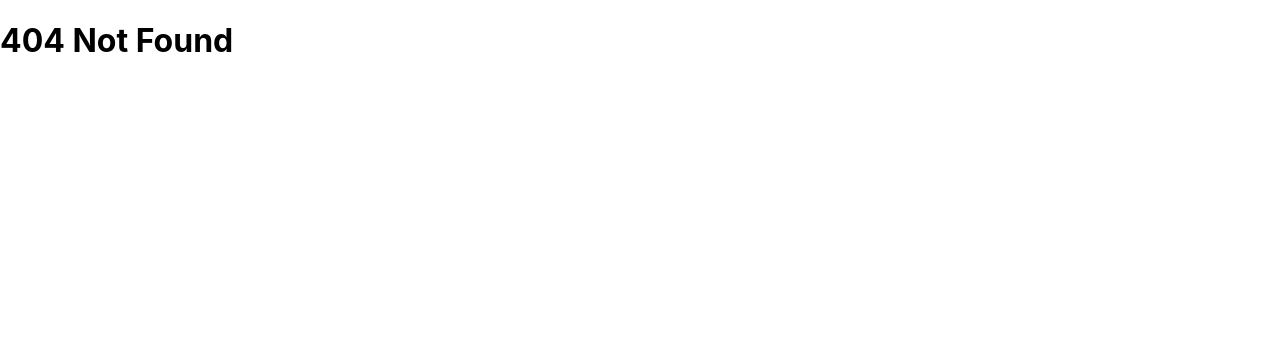
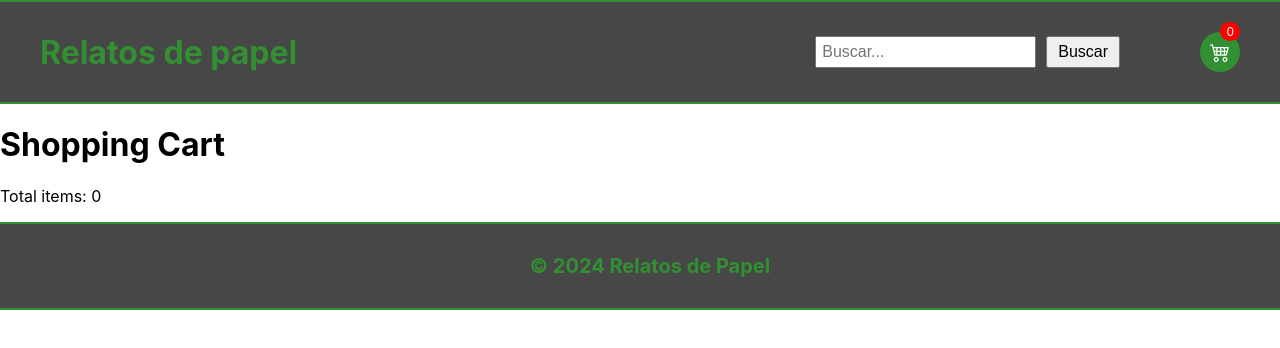
Before and after one commit to miguelmm95/Relatos_de_Papel-Front-End, a React (Create React App) app: page /Cart in a window 1280 px wide. Before the commit this address had no page. Shown: the top 348 px of the page. Built offline with nearby package versions, Linux system fonts and the light colour scheme; the HTML template or start-up script is replaced by a standard one.

Commit message:
cart preview

```diff
--- a/src/App.js
+++ b/src/App.js
@@ -7,7 +7,6 @@ import { CartProvider } from './context/CartContext';
 function App() {
 
   const books = useBooks();
-  console.log("Books in App:", books);
 
   return (
     <BookContext.Provider value={books}>
--- a/src/components/Header.js
+++ b/src/components/Header.js
@@ -1,16 +1,47 @@
-import React from "react";
+import React, { useState, useContext } from "react";
 import "../styles/Header.css";
+import { useNavigate } from "react-router-dom";
+import { CartContext } from "../context/CartContext";
 
 export const Header = () => {
+
+  const navigate = useNavigate();
+  const { cart, cartLenght } = useContext(CartContext);
+  const [isCartVisible, setIsCartVisible] = useState(false);
+
+  const handleClick = () => {
+    navigate("/Cart");
+  };
+
+  const handleMouse = () => {
+    setIsCartVisible(!isCartVisible);
+  };
+
   return (
     <div className="header">
         <h1 className="header_text">Relatos de papel</h1>
         <div className="header_searchBar">
             <input className="header_searchBar_text" type="text" placeholder="Buscar..." />
             <button className="header_searchBar_button">Buscar</button>
-            <i id="header_cart" class="bi bi-cart4"></i>
+
+            <div className="header_cart"
+            onMouseEnter={handleMouse}
+            onMouseLeave={handleMouse}>
+              <i id="header_cart_icon" class="bi bi-cart4" onClick={handleClick}></i>
+              <p className="header_cart_length">{cartLenght}</p>
+              {isCartVisible && (
+                <div className="header_cart_preview">
+                  <ul>
+                    {cart.map(item => (
+                      <li>
+                        {item.title} - {item.amount}
+                      </li>
+                    ))}
+                  </ul>
+                </div>
+              )}
+            </div>
         </div>
-
     </div>
   );
 }
--- a/src/context/CartContext.js
+++ b/src/context/CartContext.js
@@ -5,12 +5,27 @@ export const CartContext = React.createContext([]);
 export const CartProvider = ({children}) => {
     const [cart, setCart] = useState([]);
 
+    const cartLength = cart.reduce((acc, item) => acc + item.amount, 0);
+
     const addToCart = (item) => {
-        setCart(prevCart => [...prevCart, item]);
+        setCart((prevCart) => {
+            const existingItem = prevCart.find((cartItem => cartItem.id === item.id));
+            if(existingItem){
+                return prevCart.map(cartItem => {
+                    if(cartItem.id === item.id){
+                        return {...cartItem, amount: cartItem.amount + 1}
+                    }else{
+                        return cartItem
+                    }
+                });
+            } else{
+                return [...prevCart, {...item, amount: 1}];
+            }
+        });
     };
 
     return(
-        <CartContext.Provider value={{ cart, addToCart }}>
+        <CartContext.Provider value={{ cart, addToCart, cartLenght: cartLength }}>
             { children }
         </CartContext.Provider>
     );
--- a/src/router/router.js
+++ b/src/router/router.js
@@ -3,6 +3,7 @@ import { BrowserRouter, Routes, Route } from "react-router-dom";
 import Landing from "../views/Landing";
 import { Overview } from "../views/Overview";
 import { BookDetails } from "../views/BookDetails";
+import CartView from "../views/CartView";
 import NotFound from "../views/NotFound";
 import { Header } from "../components/Header";
 import { Footer } from "../components/Footer";
@@ -14,6 +15,7 @@ export const BookRouter = () => {
             <Route path="/" element={<Landing />} />
             <Route path="/books" element={<Layout><Overview /></Layout>} />
             <Route path="/books/:id" element={<Layout><BookDetails /></Layout>} />
+            <Route path="/Cart" element={<Layout><CartView /></Layout>} />
             <Route path="*" element={<NotFound />} />
         </Routes>
     </BrowserRouter>
--- a/src/styles/Header.css
+++ b/src/styles/Header.css
@@ -34,7 +34,7 @@
     cursor: pointer;
 }
 
-#header_cart {
+#header_cart_icon {
     font-size: 20px;
     color: white;
     margin-left: 80px;
@@ -45,3 +45,27 @@
     align-items: center;
     justify-content: center;
 }
+
+.header_cart_length{
+    position: absolute;
+    top: 10px;
+    right: 40px;
+    background-color: red;
+    color: white;
+    border-radius: 50%;
+    padding: 2px 6px;
+    font-size: 12px;
+}
+
+.header_cart_preview{
+    position: absolute;
+    right: 70px;
+    top: 80px;
+    background-color: white;
+    color: black;
+    border: 2px solid black;
+    padding: 10px;
+    box-shadow: 0 4px 8px rgba(0, 0, 0, 0.1);
+    z-index: 1000;
+    width: 300px;
+}
--- a/src/views/BookDetails.js
+++ b/src/views/BookDetails.js
@@ -1,4 +1,4 @@
-import React, { useContext} from "react";
+import React, { useContext } from "react";
 import "../styles/BookDetails.css";
 import { useParams } from "react-router-dom";
 import { BookContext } from "../context/BookContext";
--- /dev/null
+++ b/src/views/CartView.js
@@ -0,0 +1,23 @@
+import React, { useContext } from "react";
+import { CartContext } from "../context/CartContext";
+
+const CartView = () => {
+
+    const { cart, cartLenght } = useContext(CartContext);
+
+    return(
+        <div>
+            <h1>Shopping Cart</h1>
+            <p> Total items: {cartLenght}</p>
+            <ul>
+                {cart.map(item => (
+                    <li key={item.id}>
+                        {item.title} - {item.amount}
+                    </li>
+                ))}
+            </ul>
+        </div>
+    );
+};
+
+export default CartView;
```
